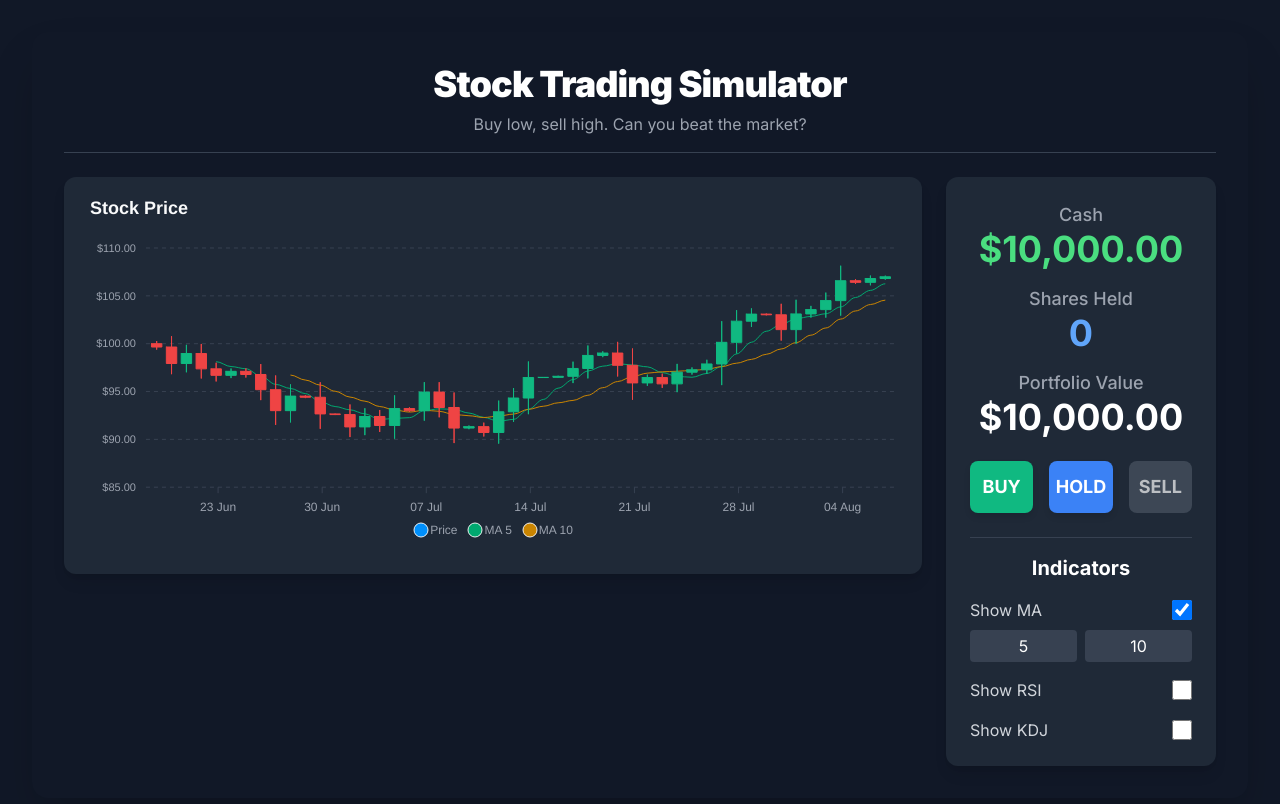
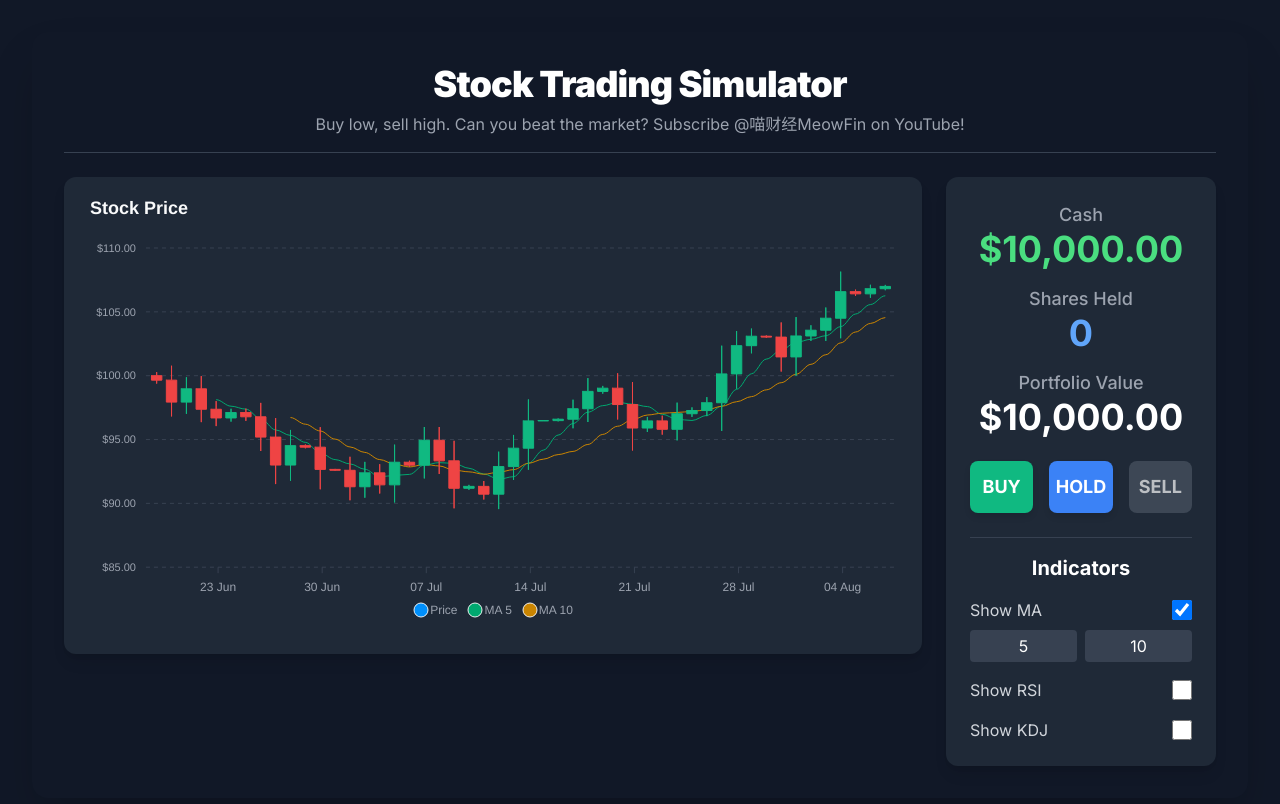
Before and after one commit to MewFin/MewFin.github.io, a plain HTML site: page trading.html in a window 1280 px wide. Drawn offline with nearby package versions, Linux system fonts and the light colour scheme.

Commit message:
Update trading.html

```diff
--- a/trading.html
+++ b/trading.html
@@ -73,7 +73,7 @@
 
         <header class="text-center border-b border-gray-700 pb-4">
             <h1 class="text-3xl md:text-4xl font-extrabold text-white tracking-tight">Stock Trading Simulator</h1>
-            <p class="text-gray-400 mt-2">Buy low, sell high. Can you beat the market?</p>
+            <p class="text-gray-400 mt-2">Buy low, sell high. Can you beat the market? Subscribe @喵财经MeowFin on YouTube!</p>
         </header>
 
         <main class="grid grid-cols-1 lg:grid-cols-4 gap-6">
@@ -201,7 +201,7 @@
         const priceChartOptions = {
             ...commonChartOptions,
             series: [],
-            chart: { ...commonChartOptions.chart, id: 'price-chart', type: 'candlestick', height: 350, group: 'stock-charts' },
+            chart: { ...commonChartOptions.chart, id: 'price-chart', type: 'candlestick', height: 430, group: 'stock-charts' },
             title: { text: 'Stock Price', align: 'left', style: { fontSize: '18px', color: '#F9FAFB' } },
             yaxis: { tooltip: { enabled: true }, labels: { formatter: (val) => `$${val.toFixed(2)}` } },
             plotOptions: { candlestick: { colors: { upward: '#10B981', downward: '#EF4444' } } },
@@ -210,7 +210,7 @@
         const rsiChartOptions = {
             ...commonChartOptions,
             series: [{ name: 'RSI', data: [] }],
-            chart: { ...commonChartOptions.chart, id: 'rsi-chart', height: 120, group: 'stock-charts' },
+            chart: { ...commonChartOptions.chart, id: 'rsi-chart', height: 200, group: 'stock-charts' },
             title: { text: 'RSI', align: 'left', style: { fontSize: '14px', color: '#F9FAFB' } },
             yaxis: { min: 0, max: 100, tickAmount: 2 },
             annotations: { yaxis: [ { y: 30, borderColor: '#EF4444', label: { text: 'Oversold' } }, { y: 70, borderColor: '#10B981', label: { text: 'Overbought' } } ]}
@@ -218,7 +218,7 @@
         const kdjChartOptions = {
             ...commonChartOptions,
             series: [{ name: 'K', data: [] }, { name: 'D', data: [] }, { name: 'J', data: [] }],
-            chart: { ...commonChartOptions.chart, id: 'kdj-chart', height: 120, group: 'stock-charts' },
+            chart: { ...commonChartOptions.chart, id: 'kdj-chart', height: 200, group: 'stock-charts' },
             title: { text: 'KDJ', align: 'left', style: { fontSize: '14px', color: '#F9FAFB' } },
             yaxis: { min: 0, max: 100, tickAmount: 2 },
             legend: { show: true, position: 'top', horizontalAlign: 'right' },
```
